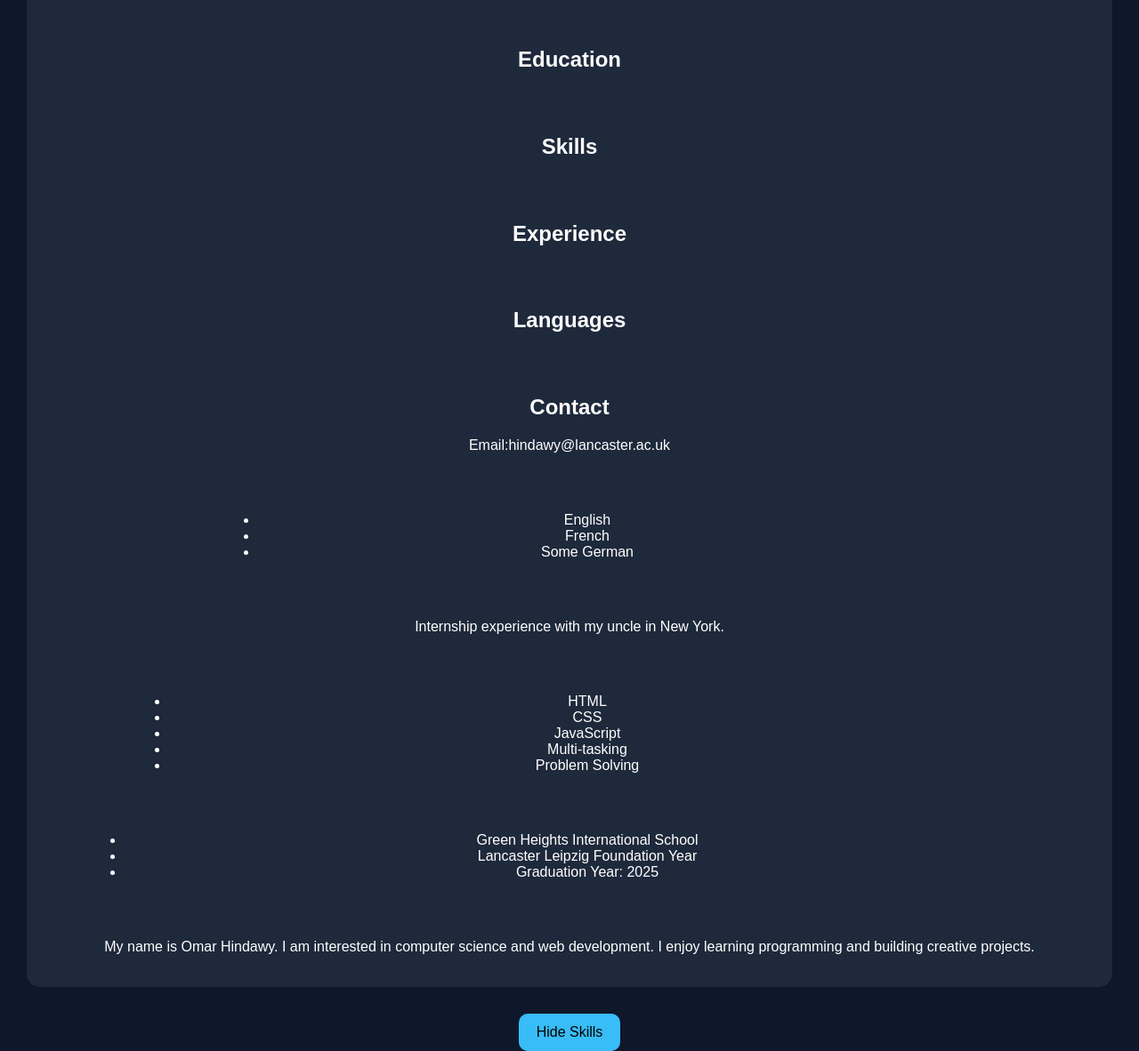
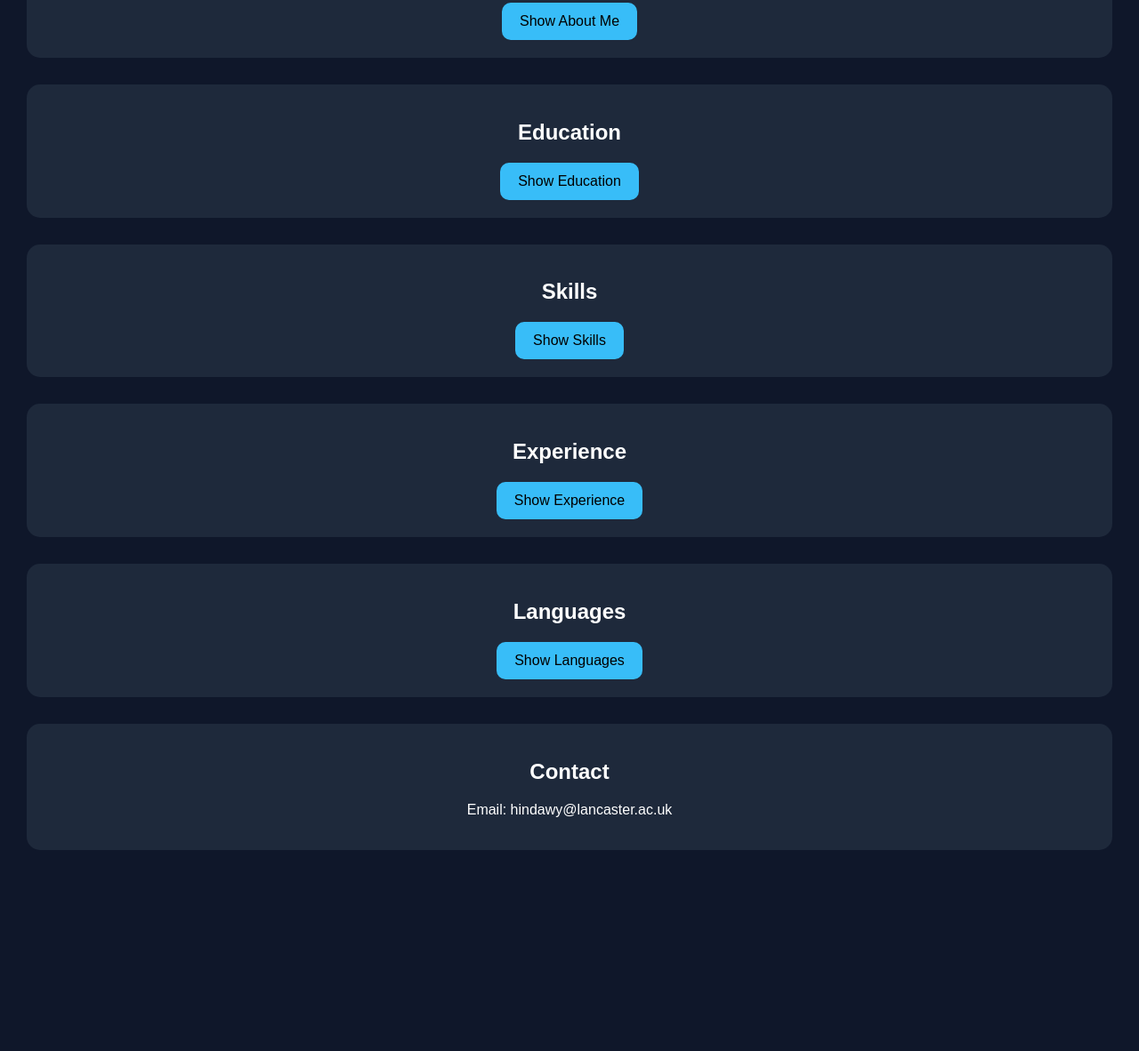
Before and after one commit to omarsaged/omar-cv-portfolio, a plain HTML site: page cv-omar.html in a window 1280 px wide. Shown: the part 256-1438 px from the top of the page at 89% size. After the commit the page ends 1242 px from the top, so only its background shows below. Drawn offline with Linux system fonts and the light colour scheme.

Commit message:
Updated CV page and bash screenshot

```diff
--- a/cv-omar.html
+++ b/cv-omar.html
@@ -10,75 +10,78 @@
 </head>
 
 <body>
+
 <header>
-
     <h1>About Omar Hindawy</h1>
 
     <nav>
         <a href="index.html">Home</a>
         <a href="cv-omar.html">About Omar</a>
     </nav>
+</header>
 
-</header>
 <section>
+    <h2>About Me</h2>
+    <button onclick="showAbout()">Show About Me</button>
 
-    <h2>About Me</h2>
+    <p id="aboutText" style="display: none;">
+        My name is Omar Hindawy.
+        I am interested in computer science and web development.
+        I enjoy learning programming and building creative projects.
+    </p>
+</section>
+
 <section>
+    <h2>Education</h2>
+    <button onclick="showEducation()">Show Education</button>
 
-    <h2>Education</h2>
-<section id="skills">
+    <ul id="educationList" style="display: none;">
+        <li>Green Heights International School</li>
+        <li>Lancaster Leipzig Foundation Year</li>
+        <li>Graduation Year: 2025</li>
+    </ul>
+</section>
 
+<section>
     <h2>Skills</h2>
-<section>
+    <button onclick="showSkills()">Show Skills</button>
 
-    <h2>Experience</h2>
-<section>
-
-    <h2>Languages</h2>
-<section>
-
-    <h2>Contact</h2>
-
-    <p>Email:hindawy@lancaster.ac.uk</p>
-
-</section>
-    <ul>
-        <li>English</li>
-        <li>French</li>
-        <li>Some German</li>
-    </ul>
-
-</section>
-    <p>
-        Internship experience with my uncle in New York.
-    </p>
-
-</section>
-    <ul>
+    <ul id="skillsList" style="display: none;">
         <li>HTML</li>
         <li>CSS</li>
         <li>JavaScript</li>
         <li>Multi-tasking</li>
         <li>Problem Solving</li>
     </ul>
+</section>
 
+<section>
+    <h2>Experience</h2>
+    <button onclick="showExperience()">Show Experience</button>
+
+    <p id="experienceText" style="display: none;">
+        Internship experience with my uncle in New York.
+    </p>
 </section>
-    <ul>
-        <li>Green Heights International School</li>
-        <li>Lancaster Leipzig Foundation Year</li>
-        <li>Graduation Year: 2025</li>
+
+<section>
+    <h2>Languages</h2>
+    <button onclick="showLanguages()">Show Languages</button>
+
+    <ul id="languagesList" style="display: none;">
+        <li>English</li>
+        <li>French</li>
+        <li>Some German</li>
     </ul>
+</section>
 
+<section>
+    <h2>Contact</h2>
+    <p>Email: hindawy@lancaster.ac.uk</p>
 </section>
-    <p>
-        My name is Omar Hindawy.
-        I am interested in computer science and web development.
-        I enjoy learning programming and building creative projects.
-    </p>
 
-</section>
-<button id="hideButton">Hide Skills</button>
 <script src="script.js"></script>
+
 </body>
 
 </html>
--- a/script.js
+++ b/script.js
@@ -38,3 +38,52 @@ if (themeButton) {
     });
 
 }
+function showAbout() {
+    let about = document.getElementById("aboutText");
+
+    if (about.style.display === "none") {
+        about.style.display = "block";
+    } else {
+        about.style.display = "none";
+    }
+}
+
+function showEducation() {
+    let education = document.getElementById("educationList");
+
+    if (education.style.display === "none") {
+        education.style.display = "block";
+    } else {
+        education.style.display = "none";
+    }
+}
+
+function showSkills() {
+    let skills = document.getElementById("skillsList");
+
+    if (skills.style.display === "none") {
+        skills.style.display = "block";
+    } else {
+        skills.style.display = "none";
+    }
+}
+
+function showExperience() {
+    let experience = document.getElementById("experienceText");
+
+    if (experience.style.display === "none") {
+        experience.style.display = "block";
+    } else {
+        experience.style.display = "none";
+    }
+}
+
+function showLanguages() {
+    let languages = document.getElementById("languagesList");
+
+    if (languages.style.display === "none") {
+        languages.style.display = "block";
+    } else {
+        languages.style.display = "none";
+    }
+}
```
Also changed, not shown: index.html (+0 -1 lines), 1 other file.
